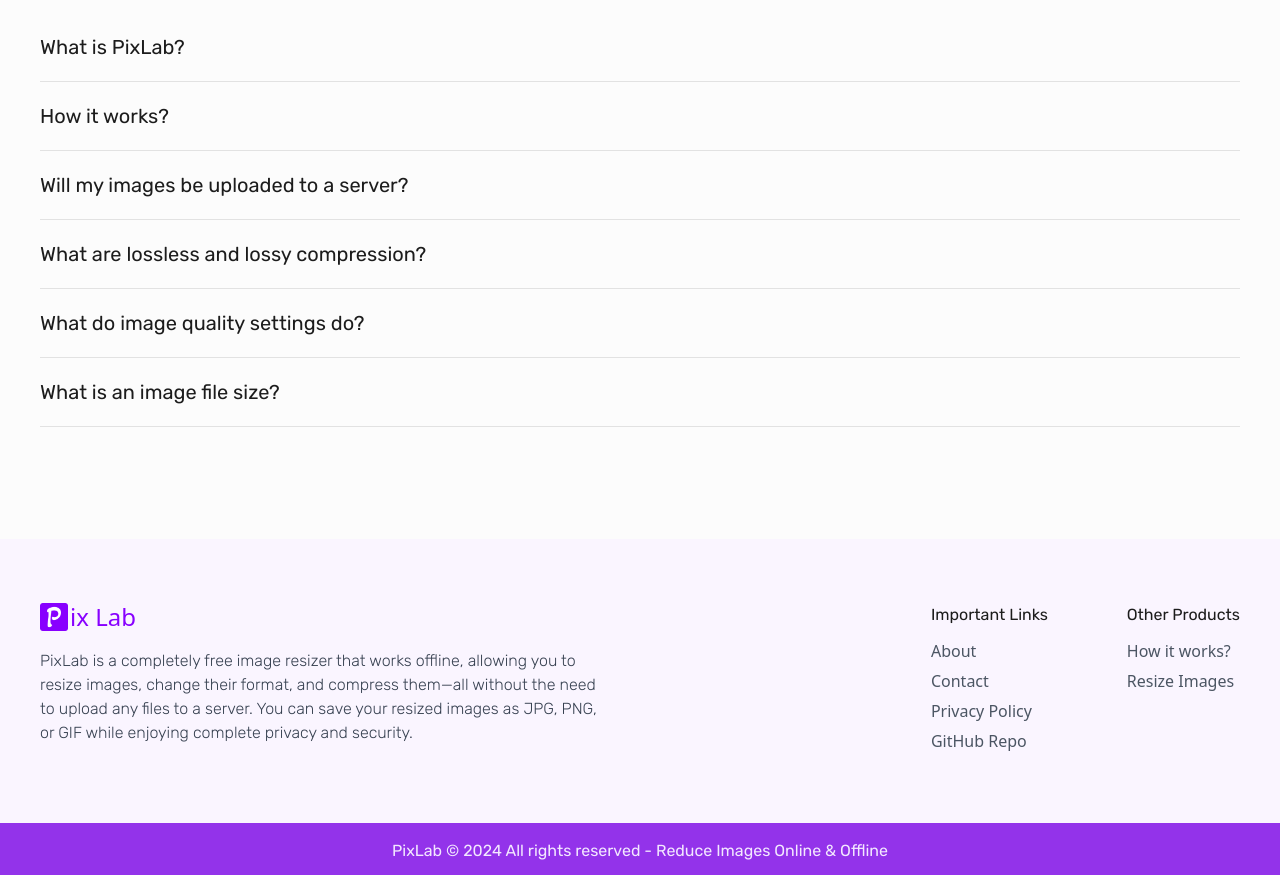
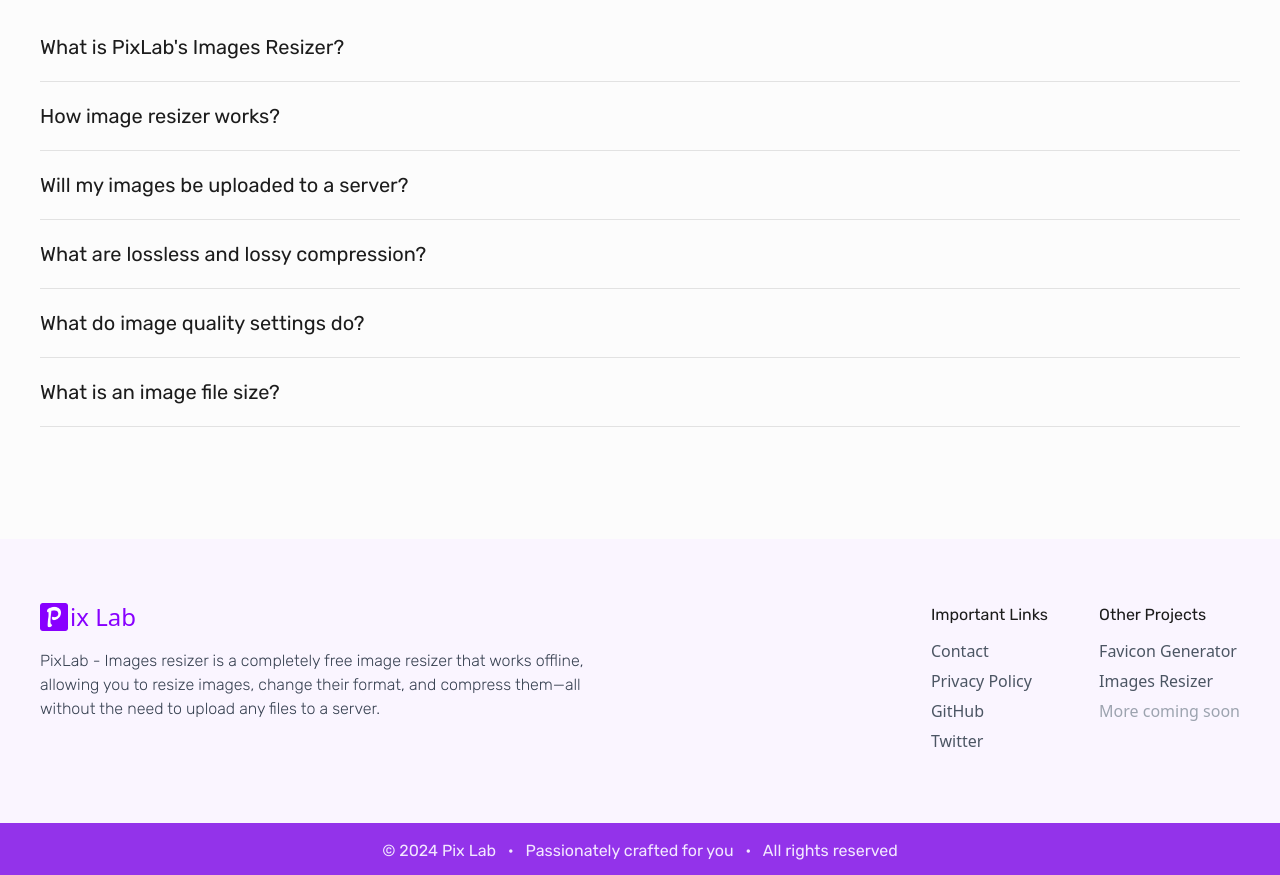
Before and after one commit to cttricks/pixlab, a website: page index.html in a window 1280 px wide. Shown: the part 748-1623 px from the top of the page. Drawn offline with nearby package versions, Linux system fonts and the light colour scheme; a web font is replaced by a local one.

Commit message:
Fixes & Improvements

```diff
--- a/assets/css/global.css
+++ b/assets/css/global.css
@@ -8,6 +8,10 @@
       -webkit-appearance: none;
       margin: 0;
     }
+}
+
+html {
+    scroll-behavior: smooth;
 }
 
 .font-akaya-kanadaka{
--- a/data/faq.json
+++ b/data/faq.json
@@ -1,11 +1,11 @@
 [
     {
-        "question": "What is PixLab?",
-        "answer": "PixLab is a completely free image resizer that works offline, allowing you to resize images, change their format, and compress them—all without the need to upload any files to a server. You can save your resized images as JPG, PNG, or GIF while enjoying complete privacy and security."
+        "question": "What is PixLab&apos;s Images Resizer?",
+        "answer": "PixLab&apos;s image resizer is a completely free image tool that works offline, allowing you to resize images, change their format, and compress them—all without the need to upload any files to a server. You can save your resized images as JPG, PNG, or GIF while enjoying complete privacy and security."
     },
     {
-        "question": "How it works?",
-        "answer": "Updating soon..."
+        "question": "How image resizer works?",
+        "answer": "The PixLab Image Resizer tool allows you to resize single or multiple images quickly and easily. It's powered by advanced libraries like Pica.js, which uses your computer's GPU to generate high-quality resized images efficiently. Currently, this tool supports reducing the size of images (descaling) with excellent quality, and you can fine-tune the settings according to your needs.<br><br>This tool is free and open-source, making it accessible for everyone. Feel free to resize your images without any cost!"
     },
     {
         "question": "Will my images be uploaded to a server?",
--- a/index.html
+++ b/index.html
@@ -3,7 +3,24 @@
 <head>
     <meta charset="UTF-8">
     <meta name="viewport" content="width=device-width, initial-scale=1.0">
-    <title>PixLab - Images Resizer to resize your JPG, BMP, GIF, PNG images</title>
+    <!-- Primary Meta Tags -->
+    <title>Pix Lab - Images Resizer | A free offline tool, to resize, format & compress images</title>
+    <meta name="title" content="Pix Lab - Images Resizer | A free offline tool, to resize, format & compress images" />
+    <meta name="description" content="A completely free image resizer that works offline, allowing you to resize images, change their format, and compress them—all without the need to upload any files to a server." />
+
+    <!-- Open Graph / Facebook -->
+    <meta property="og:type" content="website" />
+    <meta property="og:url" content="https://pixlab.cttricks.com" />
+    <meta property="og:title" content="Pix Lab - Images Resizer | A free offline tool, to resize, format & compress images" />
+    <meta property="og:description" content="A completely free image resizer that works offline, allowing you to resize images, change their format, and compress them—all without the need to upload any files to a server." />
+    <meta property="og:image" content="/assets/banners/banner3.png" />
+
+    <!-- Twitter -->
+    <meta property="twitter:card" content="summary_large_image" />
+    <meta property="twitter:url" content="https://pixlab.cttricks.com" />
+    <meta property="twitter:title" content="Pix Lab - Images Resizer | A free offline tool, to resize, format & compress images" />
+    <meta property="twitter:description" content="A completely free image resizer that works offline, allowing you to resize images, change their format, and compress them—all without the need to upload any files to a server." />
+    <meta property="twitter:image" content="/assets/banners/banner3.png" />
 
     <link rel="apple-touch-icon" sizes="180x180" href="/assets/icons/apple-touch-icon.png">
     <link rel="icon" type="image/png" sizes="32x32" href="/assets/icons/favicon-32x32.png">
@@ -47,13 +64,14 @@
                     </div>
                 </div>
                 <a href="https://github.com/cttricks/pixlab" target="_blank" class="navbar-item"><i class="ri-github-line"></i></a>
+                <a class="navbar-item"><i class="ri-share-fill"></i></a>
             </div>
         </div>
     </header>
 
     <main class="max-w-screen-xl flex flex-wrap items-center justify-between mx-auto py-4 px-10">
         <!-- Feature: Resize Image -->
-        <section class="w-full py-4">
+        <section class="w-full py-4" id="image-resizer">
             <h2 class="text-center font-rubik font-normal text-4xl text-gray-700">Images Resizer</h2>
             <!-- Choose image container -->
             <div class="border-2 mt-12 rounded-md flex justify-center items-center border-dashed border-purple-500 relative" id="imageDropArea">
@@ -210,24 +228,25 @@
                         <img src="/assets/icons/android-chrome-192x192.png" class="w-7 h-7">
                         <div class="font-akaya-kanadaka text-2xl -mt-0.5 ml-0.5 color-main">ix Lab</div>
                     </div>
-                    <p class="font-rubik text-gray-700 font-light mt-4">PixLab is a completely free image resizer that works offline, allowing you to resize images, change their format, and compress them—all without the need to upload any files to a server. You can save your resized images as JPG, PNG, or GIF while enjoying complete privacy and security.</p>
+                    <p class="font-rubik text-gray-700 font-light mt-4">PixLab - Images resizer is a completely free image resizer that works offline, allowing you to resize images, change their format, and compress them—all without the need to upload any files to a server.</p>
                 </div>
                 <div class="flex-1 flex gap-10 md:gap-4 mt-10 md:mt-0">
                     <div class="flex-1 justify-end hidden lg:flex"></div>
                     <div class="md:flex-1 justify-start md:justify-end flex">
                         <div>
                             <h3 class="text-base font-rubik mb-3">Important Links</h3>
-                            <p class="mb-1.5"><a class="text-gray-600 cursor-pointer hover:text-purple-600 hover:underline">About</a></p>
-                            <p class="mb-1.5"><a class="text-gray-600 cursor-pointer hover:text-purple-600 hover:underline">Contact</a></p>
-                            <p class="mb-1.5"><a class="text-gray-600 cursor-pointer hover:text-purple-600 hover:underline">Privacy Policy</a></p>
-                            <p class="mb-1.5"><a class="text-gray-600 cursor-pointer hover:text-purple-600 hover:underline">GitHub Repo</a></p>
+                            <p class="mb-1.5"><a class="text-gray-600 cursor-pointer hover:text-purple-600 hover:underline" href="mailto:hello@cttricks.com">Contact</a></p>
+                            <p class="mb-1.5"><a class="text-gray-600 cursor-pointer hover:text-purple-600 hover:underline" href="https://cttricks.com/privacy-policy-2/" target="_blank">Privacy Policy</a></p>
+                            <p class="mb-1.5"><a class="text-gray-600 cursor-pointer hover:text-purple-600 hover:underline" target="_blank" href="https://github.com/cttricks/pixlab">GitHub</a></p>
+                            <p class="mb-1.5"><a class="text-gray-600 cursor-pointer hover:text-purple-600 hover:underline" target="_blank" href="https://x.com/ct_tricks">Twitter</a></p>
                         </div>
                     </div>
                     <div class="md:flex-1 justify-start md:justify-end flex">
                         <div>
-                            <h3 class="text-base font-rubik mb-3">Other Products</h3>
-                            <p class="mb-1.5"><a class="text-gray-600 cursor-pointer hover:text-purple-600 hover:underline">How it works?</a></p>
-                            <p class="mb-1.5"><a class="text-gray-600 cursor-pointer hover:text-purple-600 hover:underline">Resize Images</a></p>
+                            <h3 class="text-base font-rubik mb-3">Other Projects</h3>
+                            <p class="mb-1.5"><a class="text-gray-600 cursor-pointer hover:text-purple-600 hover:underline">Favicon Generator</a></p>
+                            <p class="mb-1.5"><a class="text-gray-600 cursor-pointer hover:text-purple-600 hover:underline" href="/#image-resizer">Images Resizer</a></p>
+                            <p class="mb-1.5"><a class="text-gray-400 pointer-events-none">More coming soon</a></p>
                         </div>
                     </div>
                 </div>
@@ -235,7 +254,7 @@
         </section>
         <!-- Copyright Info -->
         <section class="w-full text-center bg-purple-600 px-10">
-            <p class="text-base pt-4 pb-3 text-purple-100 font-rubik">PixLab &copy; 2024 All rights reserved - Reduce Images Online &amp; Offline</p>
+            <p class="text-base pt-4 pb-3 text-purple-100 font-rubik">&copy; 2024 Pix Lab &nbsp;&nbsp;&bull;&nbsp;&nbsp; Passionately crafted for you &nbsp;&nbsp;&bull;&nbsp;&nbsp; All rights reserved</p>
         </section>
     </footer>
 
```
Also changed, not shown: README.md, assets/banners/banner3.png (added), assets/css/global-min.css, 1 other file.
